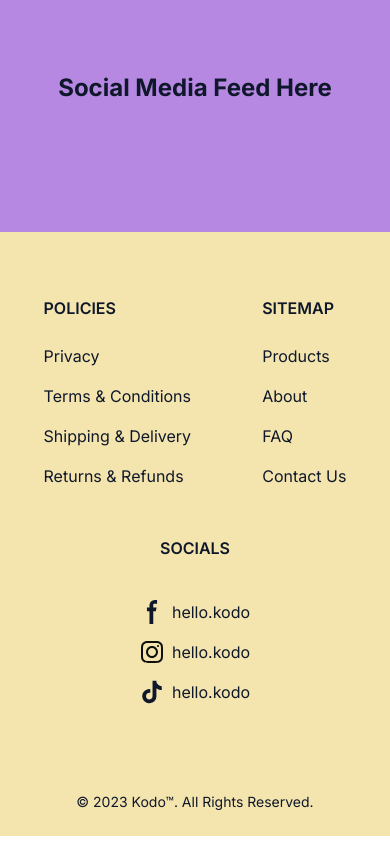
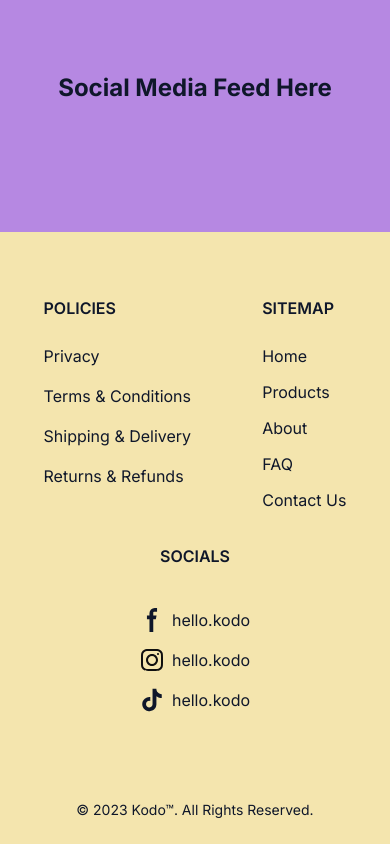
Before and after one commit to SebastinGoh/kodo, a Next.js app: page / in a window 390 px wide. Shown: the part 5340-6184 px from the top of the page. Built offline with nearby package versions, Linux system fonts and the light colour scheme; a web font is replaced by a local one; what tw-elements would draw is missing.

Commit message:
add full page links to footer and mobilenav

```diff
--- a/app/components/footer.tsx
+++ b/app/components/footer.tsx
@@ -26,17 +26,20 @@ export default function Footer() {
                     </div>
                     <div>
                         <h2 className="mb-6 uppercase font-semibold">Sitemap</h2>
-                        <ul className="font-md">
-                            <li className="mb-4">
+                        <ul className="font-md flex flex-col gap-3">
+                            <li>
+                                <Link href="/" className="hover:underline">Home</Link>
+                            </li>
+                            <li>
                                 <Link href="/products" className="hover:underline">Products</Link>
                             </li>
-                            <li className="mb-4">
+                            <li>
                                 <Link href="/about" className="hover:underline">About</Link>
                             </li>
-                            <li className="mb-4">
+                            <li>
                                 <Link href="/faq" className="hover:underline">FAQ</Link>
                             </li>
-                            <li className="mb-4">
+                            <li>
                                 <Link href="/contact" className="hover:underline">Contact Us</Link>
                             </li>
                         </ul>
--- a/app/components/navbar/mobilenav-overlay.tsx
+++ b/app/components/navbar/mobilenav-overlay.tsx
@@ -30,6 +30,9 @@ export default function MobileNav() {
                 <li>
                     <Link href="/faq" onClick={toggleMobileNav}><p>FAQ</p></Link>
                 </li>
+                <li>
+                    <Link href="/contact" onClick={toggleMobileNav}><p>Contact Us</p></Link>
+                </li>
             </ul>
         </div>
     );
```
